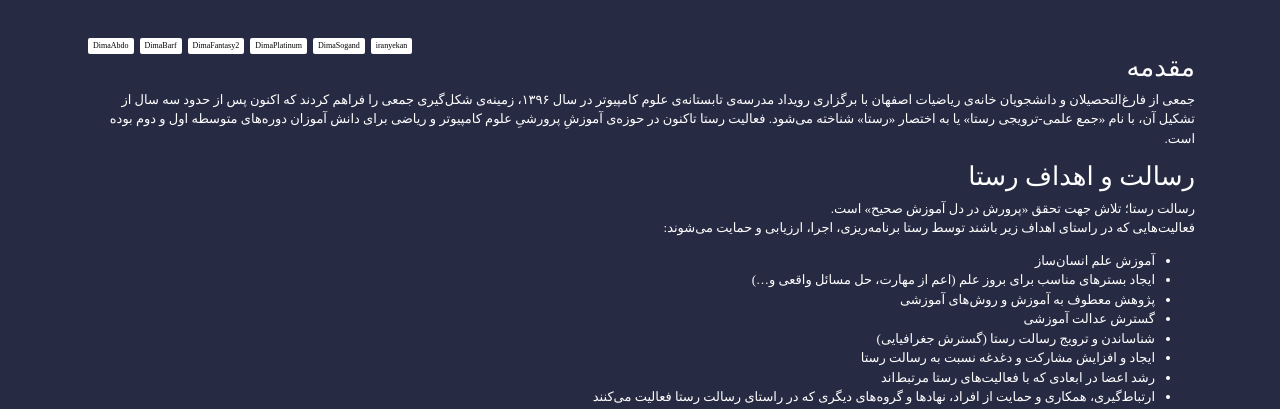
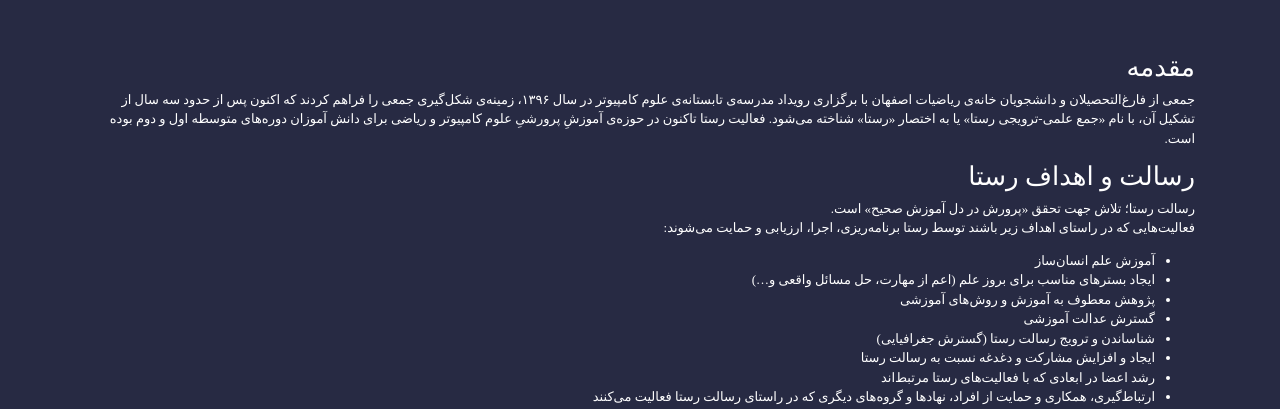
Before and after one commit to Rastaiha/KabaramadalaPeste, a Django app: page /about_us/ in a window 1280 px wide. Shown: the part 65-474 px from the top of the page. Run offline with Django 3.2, Linux system fonts and the light colour scheme; some libraries are stand-ins or nearby versions; some web fonts are replaced.

Commit message:
remove choose font

```diff
--- a/templates/base/base.html
+++ b/templates/base/base.html
@@ -64,40 +64,6 @@
 
     {% include 'base/nav.html' %}
 
-    <style>
-        .choose_font {
-            position: fixed;
-            top: 100px;
-            left: 100px;
-            z-index: 10;
-        }
-
-        .font-btn {
-            background: white;
-            border-radius: 2px;
-            color: black;
-            margin: 3px;
-            padding: 2px 5px;
-            transition: 0.3s;
-            font-size: 8px
-        }
-
-        .font-btn:hover,
-        .font-btn:focus {
-            background: #333;
-            color: white;
-            cursor: pointer
-        }
-    </style>
-    <div class="choose_font row">
-        <div class="font-btn">DimaAbdo</div>
-        <div class="font-btn">DimaBarf</div>
-        <div class="font-btn">DimaFantasy2</div>
-        <div class="font-btn">DimaPlatinum</div>
-        <div class="font-btn">DimaSogand</div>
-        <div class="font-btn">iranyekan</div>
-    </div>
-
     <div class="base-content">
         {% block base_content %}{% endblock %}
     </div>
@@ -117,12 +83,6 @@
     <!-- Custom Scripts -->
     <script src="{% static 'scripts/nav.js' %}"></script>
     <script src="{% static 'scripts/base.js' %}"></script>
-    <script>
-        $('.font-btn').click(function () {
-            $('body').removeClass();
-            $('body').addClass($(this).text());
-        })
-    </script>
     {% block scripts %}{% endblock %}
 </body>
 
```
